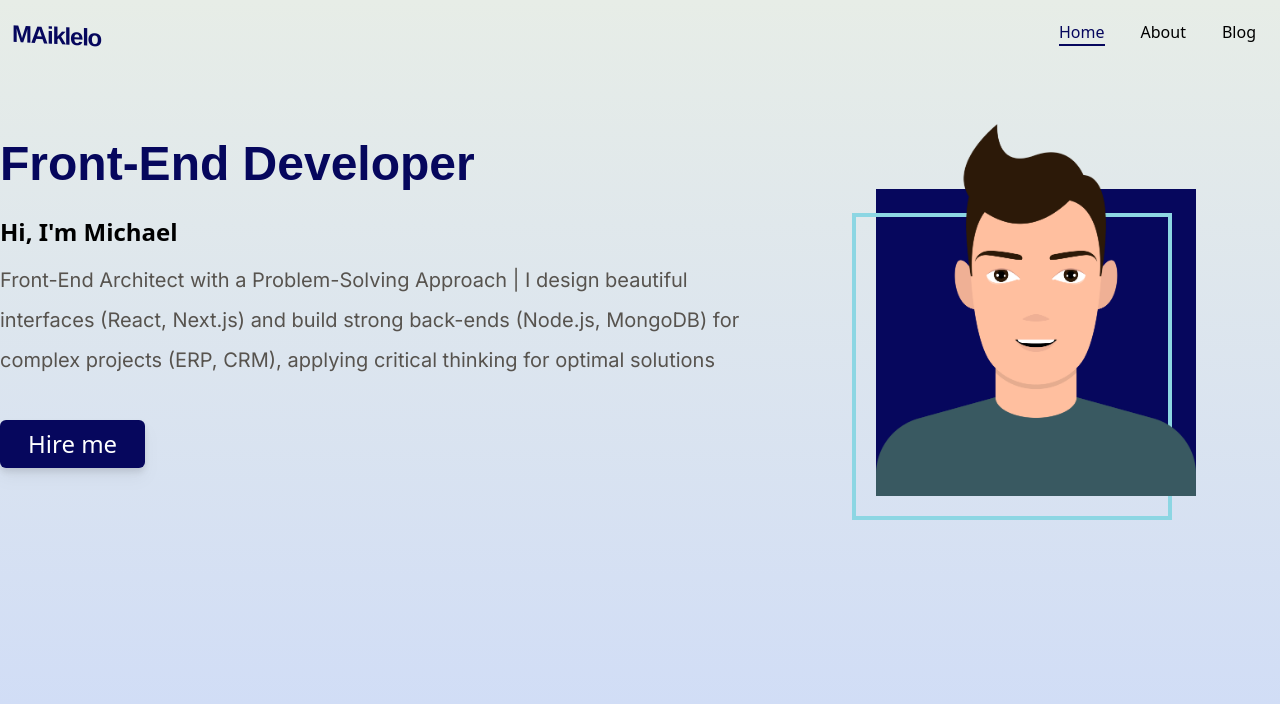
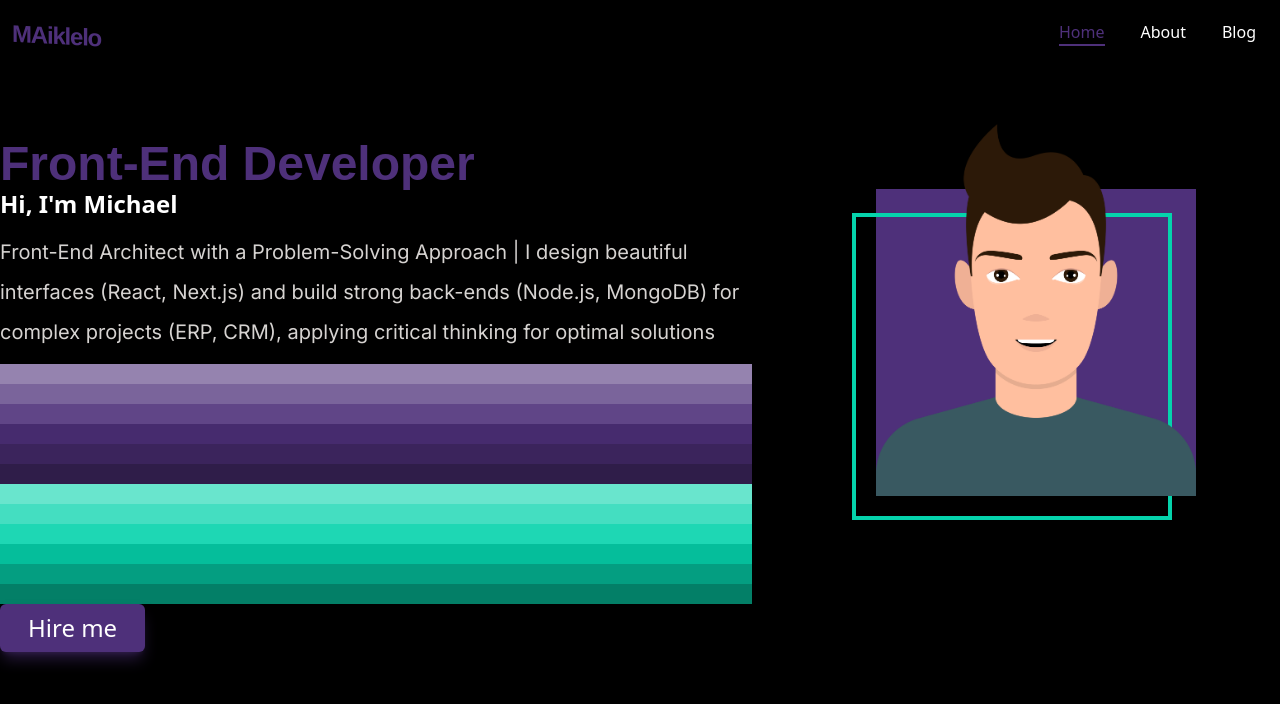
Before and after one commit to michaelayad/my-portfolio, a Next.js app: page / in a window 1280 px wide. Shown: the top 704 px of the page. Built offline with nearby package versions, Linux system fonts and the light colour scheme; a web font is replaced by a local one.

Commit message:
add colors schema

```diff
--- a/src/app/globals.css
+++ b/src/app/globals.css
@@ -8,25 +8,25 @@
   --foreground-rgb: 0, 0, 0;
   --background-start-rgb: 231, 237, 231;
   --background-end-rgb: 206, 219, 248;
-  --color-primary: #06075D;
-  --color-primary-dark:hsl(from var(--color-primary) h s calc(l - 5));
-  --color-primary-darker:hsl(from var(--color-primary) h s calc(l - 10));
-  --color-primary-darkest:hsl(from var(--color-primary) h s calc(l - 15));
-  --color-primary-light:hsl(from var(--color-primary) h s calc(l + 5));
-  --color-primary-lighter:hsl(from var(--color-primary) h s calc(l + 10));
-  --color-primary-lightest:hsl(from var(--color-primary) h s calc(l + 15));
+  --color-primary: #06075d;
+  --color-primary-dark:color-mix(in srgb,var(--color-primary),#000 10%);
+  --color-primary-darker:color-mix(in srgb,var(--color-primary),#000 25%);
+  --color-primary-darkest:color-mix(in srgb,var(--color-primary),#000 40%);
+  --color-primary-light:color-mix(in srgb,var(--color-primary),#fff 10%);
+  --color-primary-lighter:color-mix(in srgb,var(--color-primary),#fff 25%);
+  --color-primary-lightest:color-mix(in srgb,var(--color-primary),#fff 40%);
   --color-secondary: #8CD6E3;
-  --color-secondary-dark:hsl(from var(--color-secondary) h s calc(l - 5));
-  --color-secondary-darker:hsl(from var(--color-secondary) h s calc(l - 10));
-  --color-secondary-darkest:hsl(from var(--color-secondary) h s calc(l - 15));
-  --color-secondary-light:hsl(from var(--color-secondary) h s calc(l + 5));
-  --color-secondary-lighter:hsl(from var(--color-secondary) h s calc(l + 10));
-  --color-secondary-lightest:hsl(from var(--color-secondary) h s calc(l + 15));
+  --color-secondary-dark:color-mix(in srgb,var(--color-secondary),#000 10%);
+  --color-secondary-darker:color-mix(in srgb,var(--color-secondary),#000 25%);
+  --color-secondary-darkest:color-mix(in srgb,var(--color-secondary),#000 40%);
+  --color-secondary-light:color-mix(in srgb,var(--color-secondary),#fff 10%);
+  --color-secondary-lighter:color-mix(in srgb,var(--color-secondary),#fff 25%);
+  --color-secondary-lightest:color-mix(in srgb,var(--color-secondary),#fff 40%);
 
-  --color-primary-bg:rgba(var(--color-primary), 0.4);
-  --color-secondary-bg: rgba(var(--color-secondary), 0.4);
+  --color-primary-bg:color-mix(in srgb, var(--color-primary) 50%, transparent);
+  --color-secondary-bg: color-mix(in srgb, var(--color-secondary) 50%, transparent);
 
-  --color-hover: hsl(from var(--color-primary) h s calc(l - 5));
+  --color-hover: color-mix(in srgb,var(--color-primary),#000 15%);
 }
 
 /* @media (prefers-color-scheme: dark) {
@@ -43,25 +43,25 @@
   --foreground-rgb: 255, 255, 255;
     --background-start-rgb: 0, 0, 0;
     --background-end-rgb: 0, 0, 0;
-    --color-primary: #06075b;
-  --color-primary-dark:hsl(from var(--color-primary) h s calc(l - 5));
-  --color-primary-darker:hsl(from var(--color-primary) h s calc(l - 10));
-  --color-primary-darkest:hsl(from var(--color-primary) h s calc(l - 15));
-  --color-primary-light:hsl(from var(--color-primary) h s calc(l + 5));
-  --color-primary-lighter:hsl(from var(--color-primary) h s calc(l + 10));
-  --color-primary-lightest:hsl(from var(--color-primary) h s calc(l + 15));
-  --color-secondary: #8CD6E3;
-  --color-secondary-dark:hsl(from var(--color-secondary) h s calc(l - 5));
-  --color-secondary-darker:hsl(from var(--color-secondary) h s calc(l - 10));
-  --color-secondary-darkest:hsl(from var(--color-secondary) h s calc(l - 15));
-  --color-secondary-light:hsl(from var(--color-secondary) h s calc(l + 5));
-  --color-secondary-lighter:hsl(from var(--color-secondary) h s calc(l + 10));
-  --color-secondary-lightest:hsl(from var(--color-secondary) h s calc(l + 15));
+    --color-primary: #4e307a;
+    --color-primary-dark:color-mix(in srgb,var(--color-primary),#000 10%);
+    --color-primary-darker:color-mix(in srgb,var(--color-primary),#000 25%);
+    --color-primary-darkest:color-mix(in srgb,var(--color-primary),#000 40%);
+    --color-primary-light:color-mix(in srgb,var(--color-primary),#fff 10%);
+    --color-primary-lighter:color-mix(in srgb,var(--color-primary),#fff 25%);
+    --color-primary-lightest:color-mix(in srgb,var(--color-primary),#fff 40%);
+    --color-secondary: #05d3ac;
+    --color-secondary-dark:color-mix(in srgb,var(--color-secondary),#000 10%);
+    --color-secondary-darker:color-mix(in srgb,var(--color-secondary),#000 25%);
+    --color-secondary-darkest:color-mix(in srgb,var(--color-secondary),#000 40%);
+    --color-secondary-light:color-mix(in srgb,var(--color-secondary),#fff 10%);
+    --color-secondary-lighter:color-mix(in srgb,var(--color-secondary),#fff 25%);
+    --color-secondary-lightest:color-mix(in srgb,var(--color-secondary),#fff 40%);
 
-  --color-primary-bg:rgba(var(--color-primary), 0.4);
-  --color-secondary-bg: rgba(var(--color-secondary), 0.4);
+    --color-primary-bg:color-mix(in srgb, var(--color-primary) 50%, transparent);
+    --color-secondary-bg: color-mix(in srgb, var(--color-secondary) 50%, transparent);
 
-  --color-hover: hsl(from var(--color-primary) h s calc(l - 5));
+    --color-hover: color-mix(in srgb,var(--color-primary),#000 15%);
 }
 
 body {
--- a/src/app/layout.tsx
+++ b/src/app/layout.tsx
@@ -25,7 +25,7 @@ export default function RootLayout({
   children: React.ReactNode;
 }>) {
   return (
-    <html lang="en" className="">
+    <html lang="en" className="dark">
       <body className={` ${kodeMono.variable} ${inter.variable} min-h-screen` }>{children}</body>
     </html>
   );
--- a/src/views/home/components/profileSection.tsx
+++ b/src/views/home/components/profileSection.tsx
@@ -16,13 +16,25 @@ export default function ProfileSection() {
           {" "}
           <h1 className={` text-2xl font-bold `}>Hi, I&apos;m Michael</h1>{" "}
           <h1
-            className={`font-inter text-xl py-3 leading-10 text-stone-600 dark:text-stone-300 bg-primary-bg`}
+            className={`font-inter text-xl py-3 leading-10 text-stone-600 dark:text-stone-300`}
           >
             Front-End Architect with a Problem-Solving Approach | I design
             beautiful interfaces (React, Next.js) and build strong back-ends
             (Node.js, MongoDB) for complex projects (ERP, CRM), applying
             critical thinking for optimal solutions
           </h1>
+          <div className="h-5 bg-primary-lightest"></div>
+          <div className="h-5 bg-primary-lighter"></div>
+          <div className="h-5 bg-primary-light"></div>
+          <div className="h-5 bg-primary-dark"></div>
+          <div className="h-5 bg-primary-darker"></div>
+          <div className="h-5 bg-primary-darkest"></div>
+          <div className="h-5 bg-secondary-lightest"></div>
+          <div className="h-5 bg-secondary-lighter"></div>
+          <div className="h-5 bg-secondary-light"></div>
+          <div className="h-5 bg-secondary-dark"></div>
+          <div className="h-5 bg-secondary-darker"></div>
+          <div className="h-5 bg-secondary-darkest"></div>
         </div>
 
         <div>
--- a/tailwind.config.ts
+++ b/tailwind.config.ts
@@ -21,7 +21,19 @@ const config: Config = {
       },
       colors: {
         primary: "var(--color-primary)",
+        "primary-dark": "var(--color-primary-dark)",
+        "primary-darker": "var(--color-primary-darker)",
+        "primary-darkest": "var(--color-primary-darkest)",
+        "primary-light": "var(--color-primary-light)",
+        "primary-lighter": "var(--color-primary-lighter)",
+        "primary-lightest": "var(--color-primary-lightest)",
         secondary: "var(--color-secondary)",
+        "secondary-dark": "var(--color-secondary-dark)",
+        "secondary-darker": "var(--color-secondary-darker)",
+        "secondary-darkest": "var(--color-secondary-darkest)",
+        "secondary-light": "var(--color-secondary-light)",
+        "secondary-lighter": "var(--color-secondary-lighter)",
+        "secondary-lightest": "var(--color-secondary-lightest)",
         "primary-bg": "var(--color-primary-bg)",
         "secondary-bg": "var(--color-secondary-bg)",
         hover:"var(--color-hover)",
```
Also changed, not shown: 1 other file (tests, documents, lock files or other folders).
